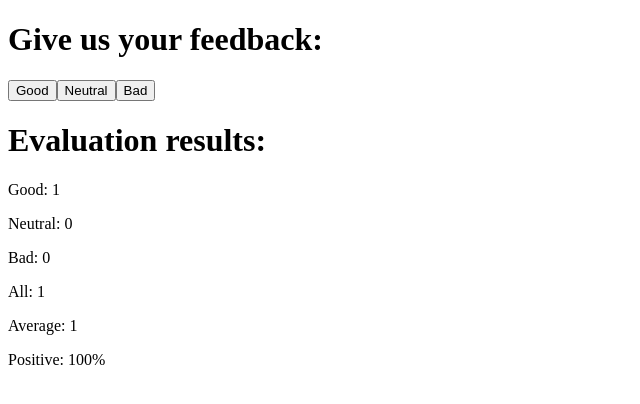
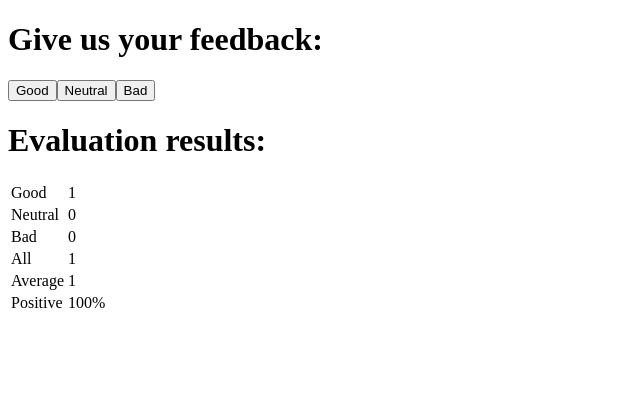
Before and after one commit to vinicechin/full_stack_open, a React (Vite) app in the folder part_1/unicafe/: page / in a window 1280 px wide. Both pictures are taken after a click on the button "Good". Shown: the top 404 px of the page, without its empty margins (0-640 px from the left). Built offline with nearby package versions, Linux system fonts and the light colour scheme.

Commit message:
exercise 1.11

```diff
--- a/part_1/unicafe/src/App.jsx
+++ b/part_1/unicafe/src/App.jsx
@@ -2,9 +2,10 @@
 
 function StatisticLine(props) {
   return (
-    <p>
-      {props.text}: {props.value}
-    </p>
+    <tr>
+      <td>{props.text}</td>
+      <td>{props.value}</td>
+    </tr>
   );
 }
 
@@ -17,14 +18,16 @@
     <>
       <h1>Evaluation results:</h1>
       {count > 0 ? (
-        <>
+        <table>
+          <tbody>
             {props.grades.map((grade, idx) => (
               <StatisticLine key={idx} text={grade} value={props.values[idx]} />
             ))}
             <StatisticLine text={"All"} value={count} />
             <StatisticLine text={"Average"} value={(props.values[0] - props.values[2]) / count} />
             <StatisticLine text={"Positive"} value={`${(props.values[0] / count) * 100}%`} />
-        </>
+          </tbody>
+        </table>
       ) : (
         <p>No feedback given</p>
       )}
```
Lines whose indentation alone changed are shown as unchanged.
